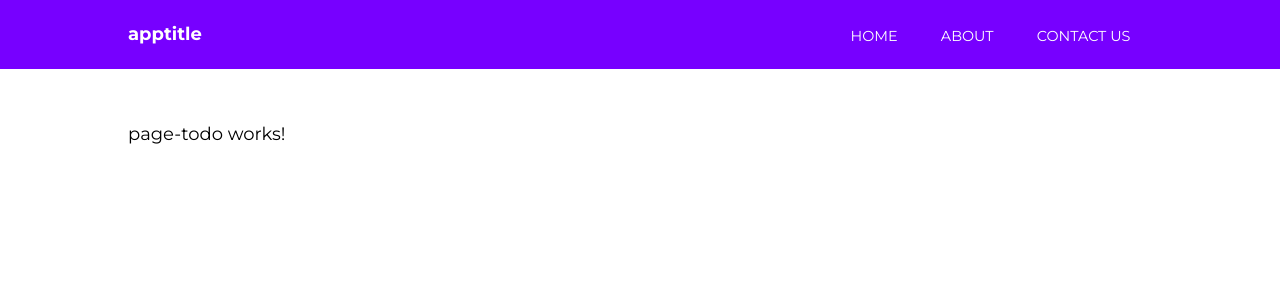
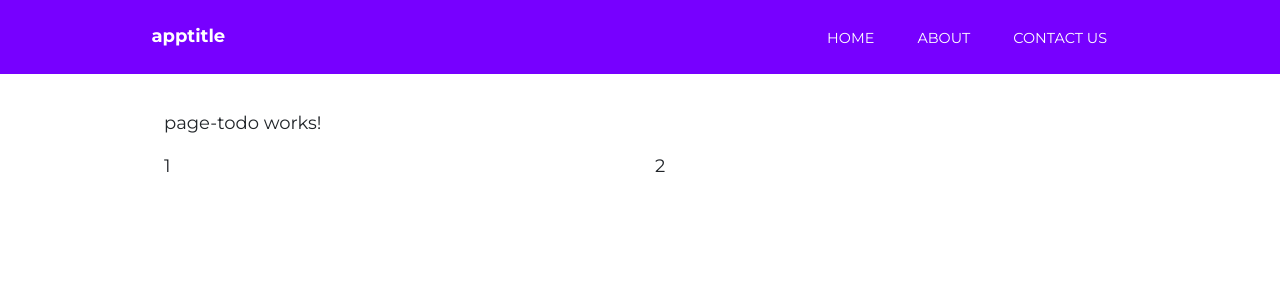
Before and after one commit to code-in-time/angular-7-course, an Angular app: page / in a window 1280 px wide. Shown: the top 300 px of the page. Built offline with nearby package versions, Linux system fonts and the light colour scheme.

Commit message:
add boot strap

```diff
--- a/angular.json
+++ b/angular.json
@@ -28,6 +28,7 @@
               "src/assets"
             ],
             "styles": [
+              "node_modules/bootstrap/dist/css/bootstrap.min.css",
               "src/styles.scss"
             ],
             "scripts": []
--- a/package.json
+++ b/package.json
@@ -20,6 +20,7 @@
     "@angular/platform-browser-dynamic": "~8.2.0",
     "@angular/router": "~8.2.0",
     "@ng-bootstrap/ng-bootstrap": "^5.1.0",
+    "bootstrap": "^4.3.1",
     "rxjs": "~6.4.0",
     "tslib": "^1.10.0",
     "zone.js": "~0.9.1"
--- a/src/app/page-todo/page-todo.component.html
+++ b/src/app/page-todo/page-todo.component.html
@@ -1 +1,6 @@
 <p>page-todo works!</p>
+
+<div class="row">
+    <div class="col">1</div>
+    <div class="col">2</div>
+</div>
```
Also changed, not shown: 1 other file (tests, documents, lock files or other folders).
